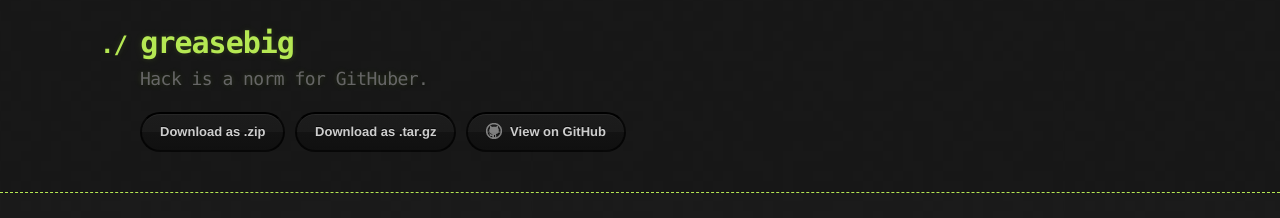
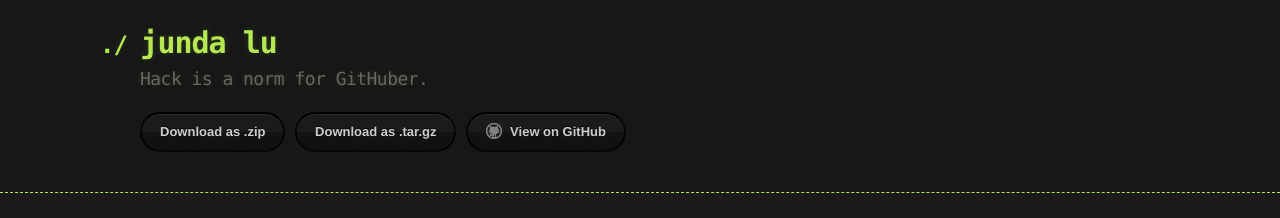
Before and after one commit to greasebig/greasebig.github.io, a Jekyll site: the page built from index.md, in a window 1280 px wide and 900 px high. Shown: the top 218 px of the window. Built offline with Jekyll 4.4.1, drawn with Linux system fonts in a browser that asks for light colours.

Commit message:
Update _config.yml

```diff
--- a/_config.yml
+++ b/_config.yml
@@ -1,4 +1,5 @@
-title: greasebig
+title: junda lu
+email: m202221225@xs.ustb.edu.cn
 description: Hack is a norm for GitHuber.
 show_downloads: true
 google_analytics:
```
